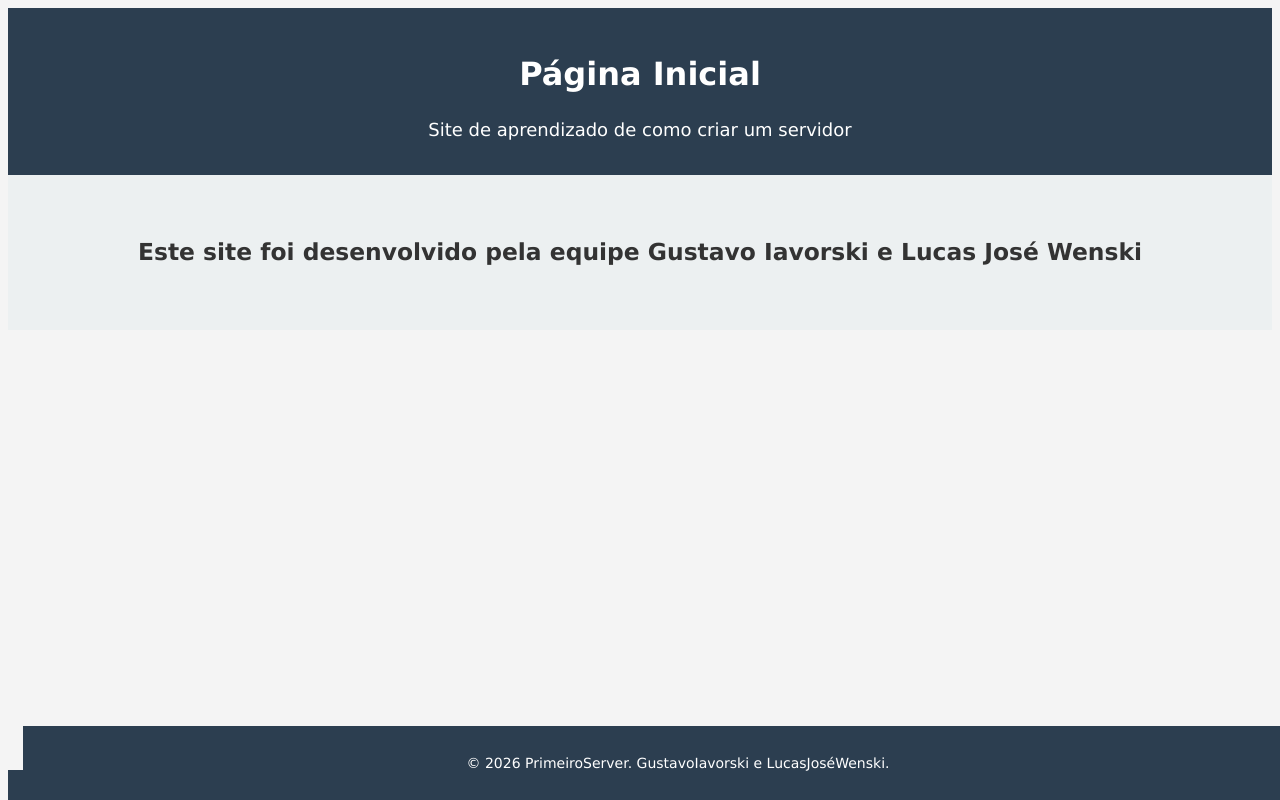
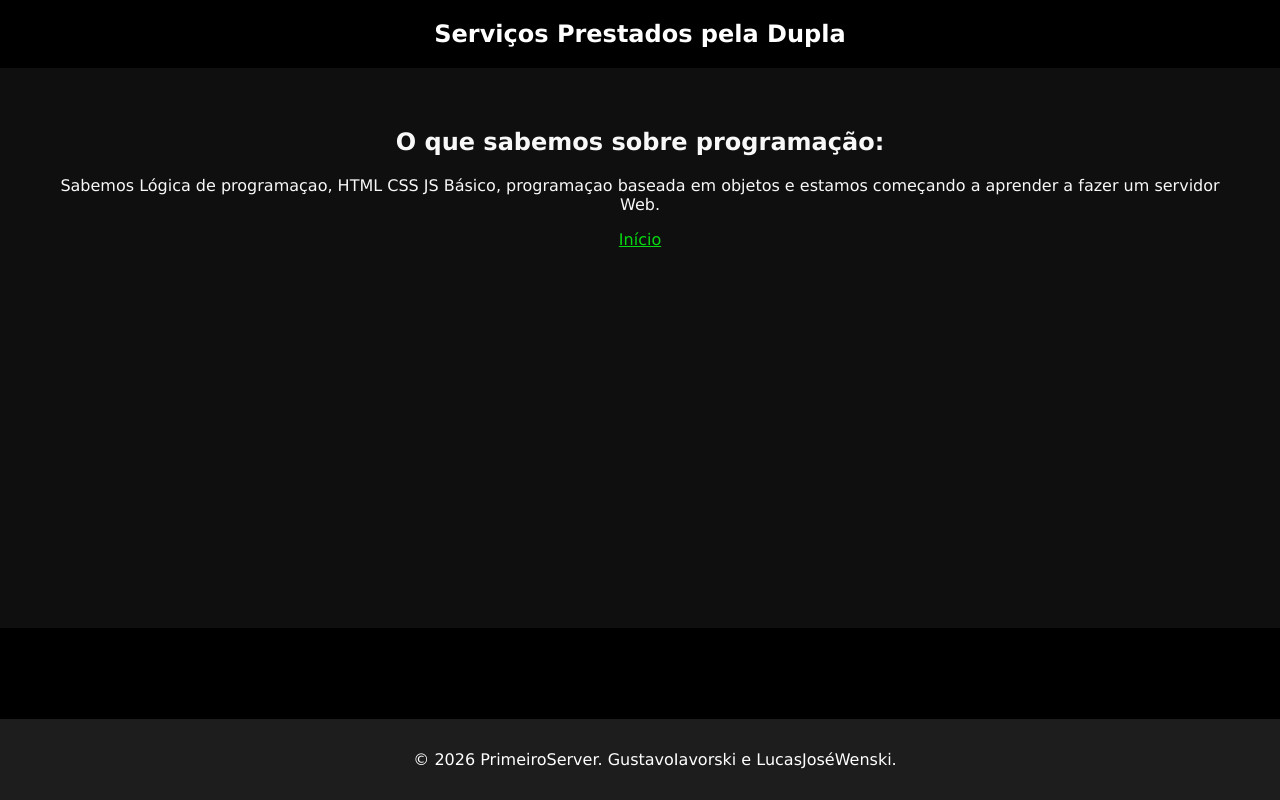
Before and after one commit to gustavo2dev/3DS_IAVORSKI_WENSKI_2026, a plain HTML site: page BACK_FASE2/SERVER_IAVORSKI_WENSKI/HTML/home.html in a window 1280 px wide. Drawn offline with Linux system fonts and the light colour scheme.

Commit message:
Update home.html

```diff
--- a/BACK_FASE2/SERVER_IAVORSKI_WENSKI/HTML/home.html
+++ b/BACK_FASE2/SERVER_IAVORSKI_WENSKI/HTML/home.html
@@ -3,63 +3,66 @@
   <head>
     <meta charset="UTF-8" />
     <meta name="viewport" content="width=device-width, initial-scale=1.0" />
-    <title>HOME</title>
+    <title>SERVIÇOS</title>
     <style>
       body {
-        background-color: #f4f4f4;
-        color: #333;
+        background-color: #000000;
+        color: #f8f8f8;
         text-align: center;
+        margin: 0;
         font-family: Verdana, Geneva, Tahoma, sans-serif;
       }
 
+      a {
+        color: rgb(7, 216, 18);
+      }
+
+      a:hover {
+        background-color: rgb(0, 255, 42);
+        color: #000000;
+      }
       nav {
-        background-color: #2c3e50;
+        background-color: #000000;
         color: white;
         padding: 20px;
       }
 
       nav h1 {
-        font-size: 32px;
-      }
-
-      nav h2 {
-        font-size: 18px;
-        margin-top: 5px;
-        font-weight: normal;
+        margin: 0;
       }
 
       header {
         padding: 40px;
-        background-color: #ecf0f1;
-        font-size: 20px;
+        background-color: #0f0f0f;
+        min-height: 60vh;
       }
 
       footer {
-        background-color: #2c3e50;
+        background-color: #1d1d1d;
         color: white;
         padding: 15px;
         position: fixed;
         bottom: 0;
         width: 100%;
-        font-size: 14px;
       }
     </style>
   </head>
   <body>
     <nav>
-      <h1>Página Inicial</h1>
-      <h2>Site de aprendizado de como criar um servidor</h2>
+      <h1>Serviços Prestados pela Dupla</h1>
     </nav>
     <header>
-      <h3>
-        Este site foi desenvolvido pela equipe Gustavo Iavorski e Lucas José
-        Wenski
-      </h3>
+      <h2>O que sabemos sobre programação:</h2>
+      <p>
+        Sabemos Lógica de programaçao, HTML CSS JS Básico, programaçao baseada
+        em objetos e estamos começando a aprender a fazer um servidor Web.
+      </p>
+
+      <a href="/home">Início</a>
+
     </header>
     <footer>
-      <footer>
-        <p>&copy; 2026 PrimeiroServer. GustavoIavorski e LucasJoséWenski.</p>
-      </footer>
+      <p>&copy; 2026 PrimeiroServer. GustavoIavorski e LucasJoséWenski.</p>
     </footer>
   </body>
 </html>
```
